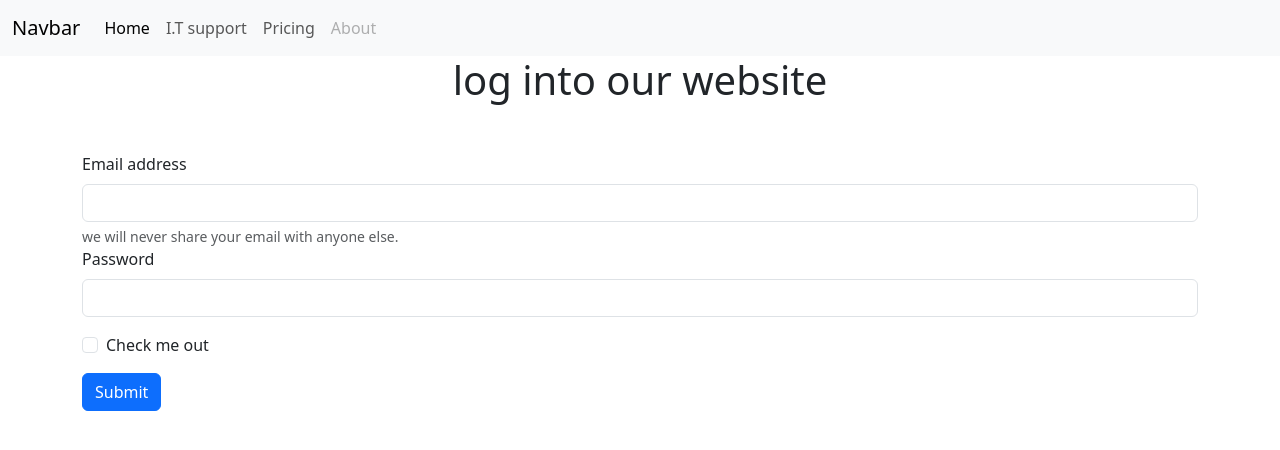
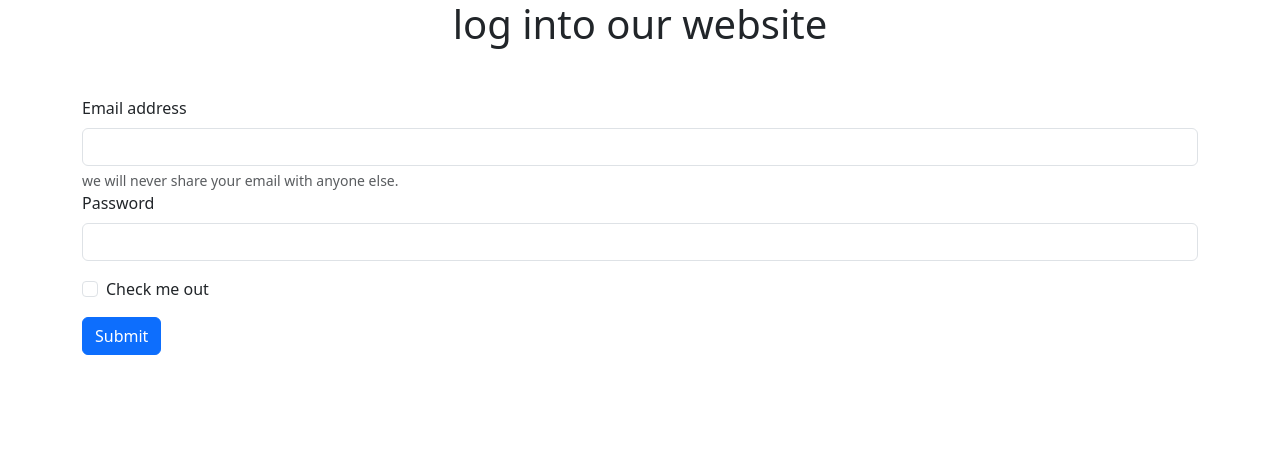
Before and after one commit to kingb101/myfirstproject1, a plain HTML site: page log.html in a window 1280 px wide. Drawn offline with nearby package versions, Linux system fonts and the light colour scheme.

Commit message:
Update log.html

```diff
--- a/log.html
+++ b/log.html
@@ -7,30 +7,7 @@
     <title>Bootstrap demo</title>
   </head>
   <body>
-    <nav class="navbar navbar-expand-lg bg-light">
-        <div class="container-fluid">
-          <a class="navbar-brand" href="#">Navbar</a>
-          <button class="navbar-toggler" type="button" data-bs-toggle="collapse" data-bs-target="#navbarNav" aria-controls="navbarNav" aria-expanded="false" aria-label="Toggle navigation">
-            <span class="navbar-toggler-icon"></span>
-          </button>
-          <div class="collapse navbar-collapse" id="navbarNav">
-            <ul class="navbar-nav">
-              <li class="nav-item">
-                <a class="nav-link active" aria-current="page" href="#">Home</a>
-              </li>
-              <li class="nav-item">
-                <a class="nav-link" href="#">I.T support</a>
-              </li>
-              <li class="nav-item">
-                <a class="nav-link" href="#">Pricing</a>
-              </li>
-              <li class="nav-item">
-                <a class="nav-link disabled">About</a>
-              </li>
-            </ul>
-          </div>
-        </div>
-      </nav>
+
       <h1 class="text-center">log into our website</h1>
       <div class="container mt-5">
         <form action="login.php" method="post">
```
